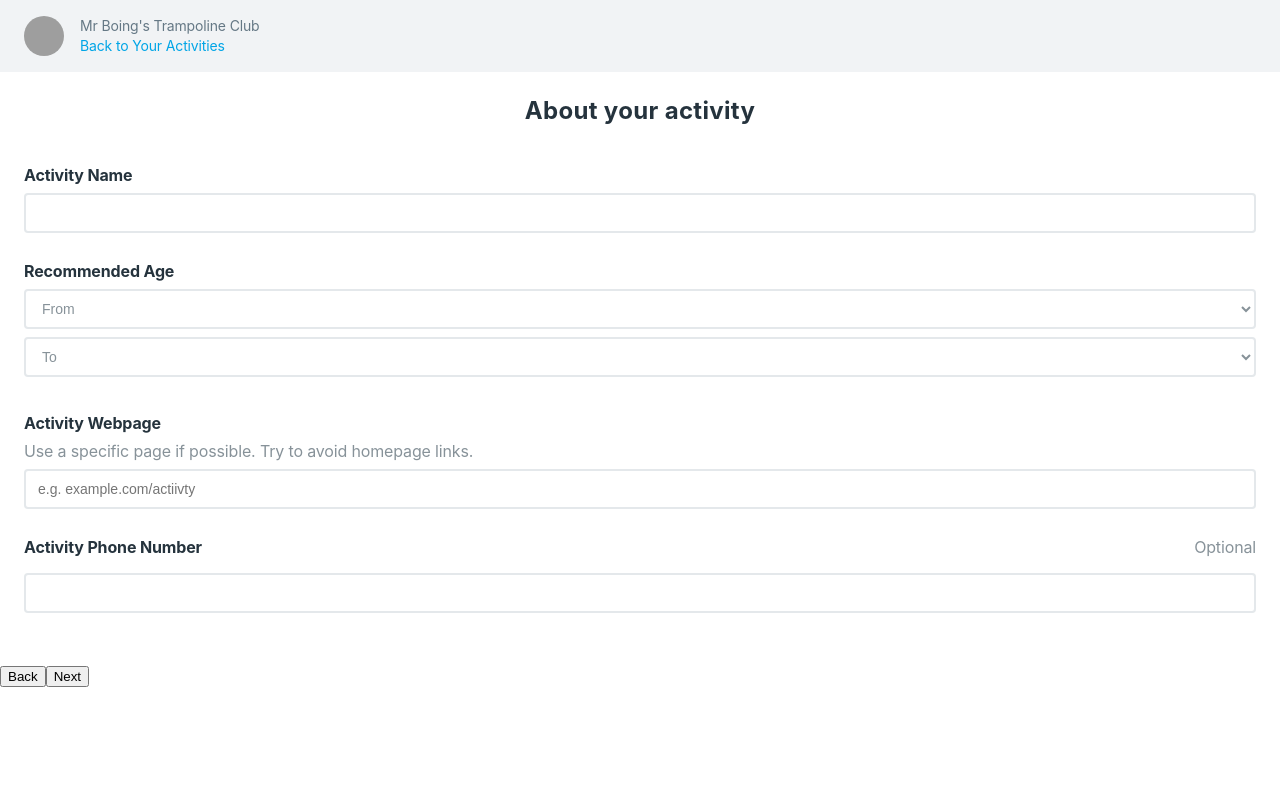
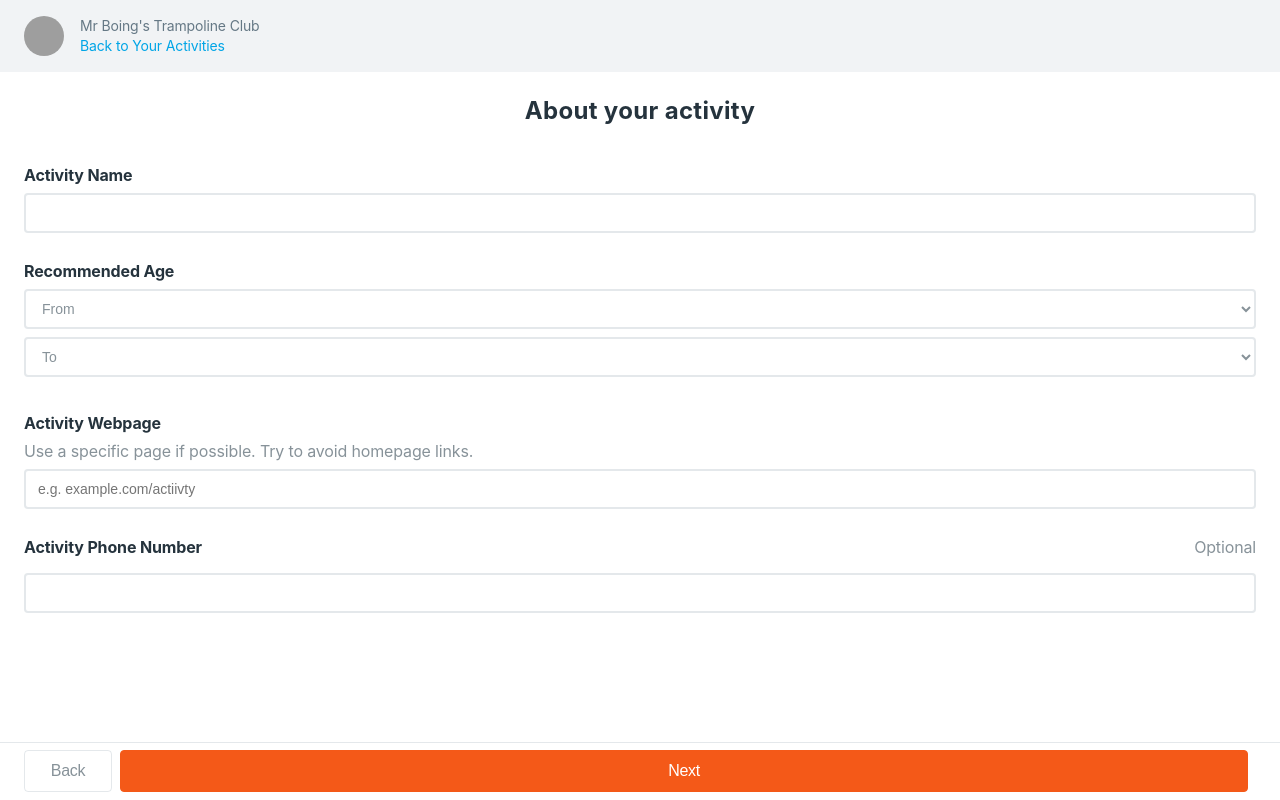
Before and after one commit to kevincarrogan/hoop, a React (Create React App) app: page / in a window 1280 px wide. Built offline with nearby package versions, Linux system fonts and the light colour scheme; grey boxes are pictures that could not be loaded.

Commit message:
Style footer.

```diff
--- a/src/App.js
+++ b/src/App.js
@@ -3,7 +3,7 @@ import React, { Component } from 'react';
 class App extends Component {
   render() {
     return (
-      <>
+      <main>
         <header>
           <img className="activity-avatar" src="https://www.fillmurray.com/40/40" />
           <div className="activity-wrapper">
@@ -48,10 +48,10 @@ class App extends Component {
           </form>
         </section>
         <footer>
-          <button>Back</button>
-          <button>Next</button>
+          <button className="button secondary-action">Back</button>
+          <button className="button main-action">Next</button>
         </footer>
-      </>
+      </main>
     );
   }
 }
--- a/src/index.css
+++ b/src/index.css
@@ -2,6 +2,12 @@ body {
   font-family: -apple-system, BlinkMacSystemFont, "Helvetica Neue", sans-serif;
   margin: 0;
   -webkit-font-smoothing: antialiased;
+}
+
+main {
+  display: flex;
+  flex-direction: column;
+  height: 100vh;
 }
 
 header {
@@ -35,6 +41,7 @@ header nav a {
 }
 
 section {
+  flex: 1;
   padding: 24px;
 }
 
@@ -45,6 +52,20 @@ section h1 {
   margin: 0;
   margin-bottom: 40px;
   text-align: center;
+}
+
+footer {
+  box-shadow: inset 0 1px 0 0 rgba(171,185,194,0.32);
+  display: flex;
+  padding: 8px 24px;
+}
+
+footer .main-action {
+  flex: 1;
+}
+
+footer .secondary-action {
+  min-width: 88px;
 }
 
 .base-form {
@@ -104,3 +125,26 @@ section h1 {
   letter-spacing: -.15px;
   line-height: 20px;
 }
+
+.button {
+  border-radius: 4px;
+  font-size: 16px;
+  font-weight: 500;
+  letter-spacing: -.32px;
+  line-height: 24px;
+  margin-right: 8px;
+  text-align: center;
+  padding: 8px 16px;
+}
+
+.secondary-action {
+  background-color: inherit;
+  border: 1px solid rgba(171,185,194,0.32);
+  color: #879299;
+}
+
+.main-action {
+  background-color: #F45918;
+  border: 1px solid #F45918;
+  color: #fff;
+}
```
